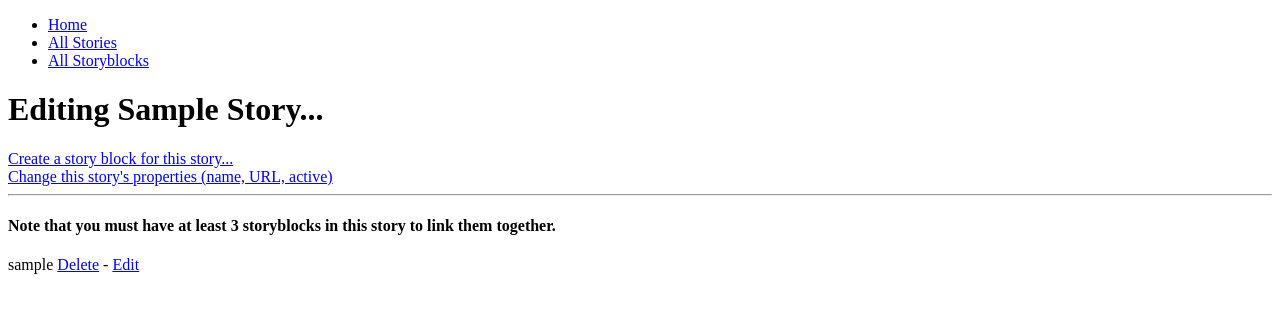
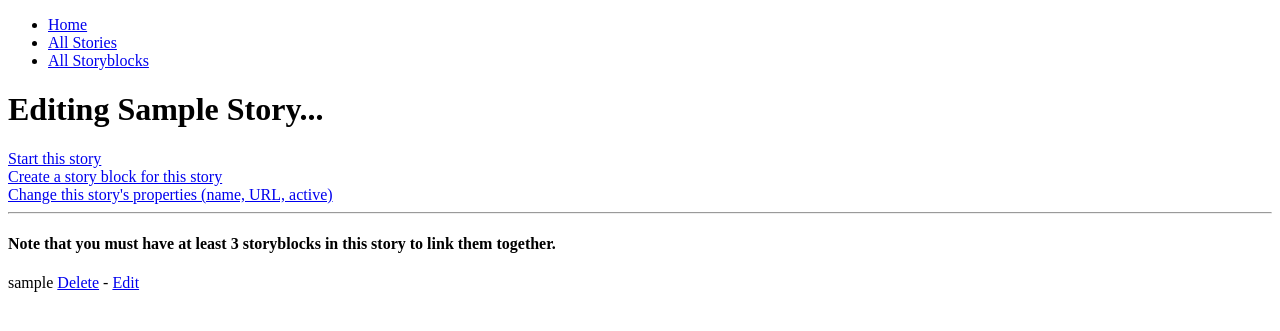
Before and after one commit to studiobabydog/djangotextgamebuilder, a Django app: a page that uses textgamebuilder/editstory/templates/edit_story.html in a window 1280 px wide. Shown: the top 331 px of the page. Run offline with Django 5.2, Linux system fonts and the light colour scheme; tables that the repository leaves empty hold one stand-in row (values such as "Sample post").

Commit message:
working towards playable stories

```diff
--- a/textgamebuilder/editstory/models.py
+++ b/textgamebuilder/editstory/models.py
@@ -55,7 +55,7 @@ class StoryBlock(models.Model):
 			]
 
 	def __str__(self):
-			return str(f'{self.story_id}: {self.block_slug}')
+			return str(f'{self.block_slug}')
 
 	def get_edit_storyblock_url(self):
 		return reverse('edit-storyblock', kwargs={'storyblockslug': self.block_slug})
--- a/textgamebuilder/editstory/templates/edit_story.html
+++ b/textgamebuilder/editstory/templates/edit_story.html
@@ -6,7 +6,9 @@
 {% block content %}
 {% if story is not None %}
     <h1>Editing {{ story.story_name|title }}...</h1>
-    <a href="{{ story.get_create_storyblock_url }}">Create a story block for this story...</a>
+    <a href="{{ story.get_start_url }}">Start this story</a>
+    <br />
+    <a href="{{ story.get_create_storyblock_url }}">Create a story block for this story</a>
     <br />
     <a href="{{ story.get_edit_story_properties_url }}">Change this story's properties (name, URL, active)</a>
     <hr />
--- a/textgamebuilder/playstory/templates/play_story.html
+++ b/textgamebuilder/playstory/templates/play_story.html
@@ -15,9 +15,9 @@
             <p>{{ storyblock.block_text }}</p>
             <hr />
             <br />
-            <button href="/play-story/{{ storyblock.next_block1_slug }}">{{ storyblock.next_block1_txt }}</button>
-            <button href="/play-story/{{ storyblock.prev_block_slug }}">{{ storyblock.prev_block_txt }}</button>
-            <button href="/play-story/{{ storyblock.next_block2_slug }}">{{ storyblock.next_block2_txt }}</button>
+            <a href="/play-story/{{ storyblock.next_block1_slug }}"><button>{{ storyblock.next_block1_txt }}</button></a>
+            <a href="/play-story/{{ storyblock.prev_block_slug }}"><button>{{ storyblock.prev_block_txt }}</button></a>
+            <a href="/play-story/{{ storyblock.next_block2_slug }}"><button>{{ storyblock.next_block2_txt }}</button></a>
     {% endif %}
 
 {% else %}
--- a/textgamebuilder/playstory/templates/start_story.html
+++ b/textgamebuilder/playstory/templates/start_story.html
@@ -1,6 +1,6 @@
 {% extends 'base.html' %}
 {% block title %}
-    Start a Story
+    Start Story: {{ story.story_name|title }}
 {% endblock %}
 
 {% block content %}
@@ -18,8 +18,8 @@
             <p>{{ starting_storyblock.block_text }}</p>
             <hr />
             <br />
-            <button href="/play-story/{{ starting_storyblock.next_block1_slug }}">{{ starting_storyblock.next_block1_txt }}</button>
-            <button href="/play-story/{{ starting_storyblock.next_block2_slug }}">{{ starting_storyblock.next_block2_txt }}</button>
+            <a href="/play-story/{{ starting_storyblock.next_block1_slug }}"><button>{{ starting_storyblock.next_block1_txt }}</button></a>
+            <a href="/play-story/{{ starting_storyblock.next_block2_slug }}"><button>{{ starting_storyblock.next_block2_txt }}</button></a>
         {% endif %}
     {% endif %}
 
--- a/textgamebuilder/playstory/views.py
+++ b/textgamebuilder/playstory/views.py
@@ -18,9 +18,10 @@ def start_story_view(request, storyslug, *args, **kwargs):
         }
     return render(request, 'start_story.html', context)
 
-def play_story_view(request, storyblockslug, *args, **kwargs):
+def play_story_view(request, *args, **kwargs):
     # Find the requested storyblock and present it.
-    storyblock = StoryBlock.objects.get(block_slug=storyblockslug)
+    print(request.GET)
+    storyblock = StoryBlock.objects.get(block_slug='default-block-slug')
     story = Story.objects.get(story_id = storyblock.story_id)
     context = {
         'story': story,
```
